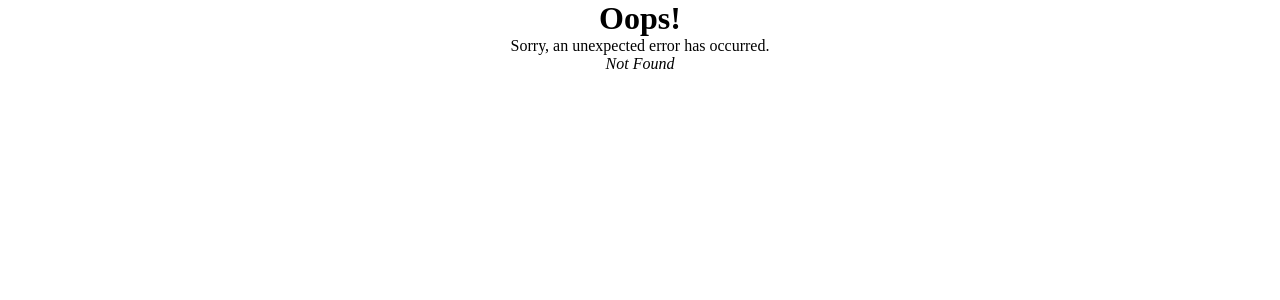
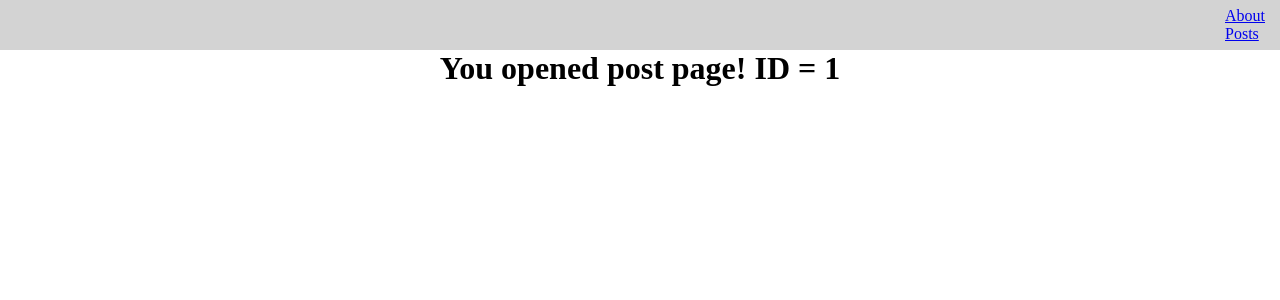
Before and after one commit to nikolay-evsevitskiy/learn-react-ulbiTV, a React (Create React App) app: page /posts/1 in a window 1280 px wide. Before the commit this address had no page. Shown: the top 300 px of the page. Built offline with nearby package versions, Linux system fonts and the light colour scheme.

Commit message:
create PostIdPage.jsx and add route to the component

```diff
--- a/src/components/PostItem.jsx
+++ b/src/components/PostItem.jsx
@@ -1,11 +1,16 @@
 import React from "react";
 import style from "../style/PostItem.module.css";
 import {MyButton} from "./UI/button/MyButton";
+import {useNavigate} from "react-router";
 
 
 const PostItem = ({post, deletePost}) => {
+    const navigate = useNavigate()
     const deletePostHandler = () => {
         deletePost(post.id)
+    }
+    const openPostHandler = () => {
+        navigate(`/posts/${post.id}`)
     }
     return (
         <div className={style.post}>
@@ -14,7 +19,7 @@ const PostItem = ({post, deletePost}) => {
                 <div>{post.body}</div>
             </div>
             <div className={style.postButtons}>
-                <MyButton onClick={deletePostHandler} color={'green'}>
+                <MyButton onClick={openPostHandler} color={'green'}>
                     Open
                 </MyButton>
                 <MyButton onClick={deletePostHandler} color={'red'}>
--- a/src/index.js
+++ b/src/index.js
@@ -5,6 +5,7 @@ import Posts from "./pages/Posts";
 import About from "./pages/About";
 import App from "./App";
 import ErrorPage from "./pages/ErrorPage";
+import PostIdPage from "./pages/PostIdPage";
 
 const router = createBrowserRouter([
     {
@@ -20,6 +21,10 @@ const router = createBrowserRouter([
                 path: 'posts',
                 element: <Posts/>,
             },
+            {
+                path: 'posts/:id',
+                element: <PostIdPage/>,
+            },
         ]
     },
 ]);
--- /dev/null
+++ b/src/pages/PostIdPage.jsx
@@ -0,0 +1,13 @@
+import React from 'react';
+import {useParams} from "react-router";
+
+const PostIdPage = () => {
+    const params = useParams()
+    return (
+        <h1>
+            You opened post page! ID = {params.id}
+        </h1>
+    );
+};
+
+export default PostIdPage;
```
